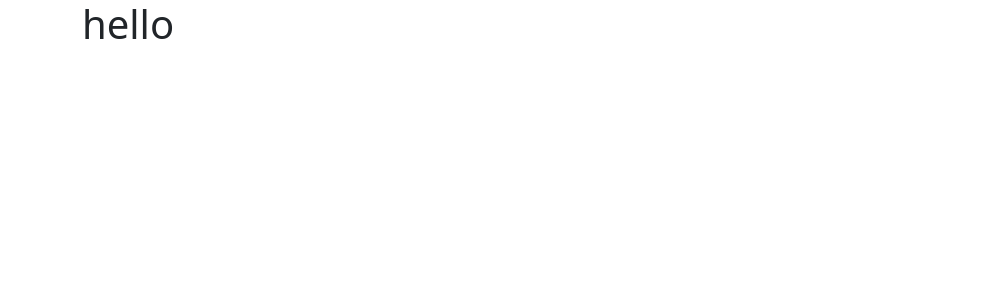
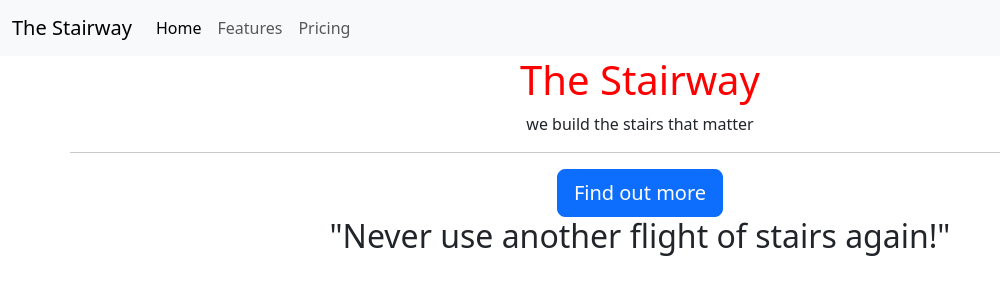
Before and after one commit to logannelson21/new-startup, a plain HTML site: page index.html in a window 1280 px wide. Shown: the whole page, without its empty margins (0-1000 px from the left). Drawn offline with nearby package versions, Linux system fonts and the light colour scheme; a web font is replaced by a local one.

Commit message:
Finished html layout and included bootstrap classes.

```diff
--- a/index.html
+++ b/index.html
@@ -4,13 +4,47 @@
     <meta charset="UTF-8">
     <meta http-equiv="X-UA-Compatible" content="IE=edge">
     <meta name="viewport" content="width=device-width, initial-scale=1.0">
+    <link rel="stylesheet" href="https://cdnjs.cloudflare.com/ajax/libs/animate.css/4.1.1/animate.min.css">
+    <link rel="preconnect" href="https://fonts.googleapis.com">
+    <link rel="preconnect" href="https://fonts.gstatic.com" crossorigin>
+    <link href="https://fonts.googleapis.com/css2?family=Tilt+Prism&display=swap" rel="stylesheet">
     <link href="https://cdn.jsdelivr.net/npm/bootstrap@5.3.0-alpha1/dist/css/bootstrap.min.css" rel="stylesheet" integrity="sha384-GLhlTQ8iRABdZLl6O3oVMWSktQOp6b7In1Zl3/Jr59b6EGGoI1aFkw7cmDA6j6gD" crossorigin="anonymous">
-    <link href="style.css">
+    <link rel="stylesheet" href="style.css">
     <title>New Startup</title>
 </head>
 <body>
-    <div class="container">
-        <h1>hello</h1>
+  <nav class="navbar navbar-expand-lg bg-body-tertiary">
+    <div class="container-fluid">
+      <a class="navbar-brand" href="#">The Stairway</a>
+      <button class="navbar-toggler" type="button" data-bs-toggle="collapse" data-bs-target="#navbarNavAltMarkup" aria-controls="navbarNavAltMarkup" aria-expanded="false" aria-label="Toggle navigation">
+        <span class="navbar-toggler-icon"></span>
+      </button>
+      <div class="collapse navbar-collapse" id="navbarNavAltMarkup">
+        <div class="navbar-nav">
+          <a class="nav-link active" aria-current="page" href="#">Home</a>
+          <a class="nav-link" href="#">Features</a>
+          <a class="nav-link" href="#">Pricing</a>
+        </div>
+      </div>
     </div>
+  </nav>
+    <div class="container d-flex text-center align-items-center justify-content-center h-100">
+      <div class="row">
+        <header>
+          <h1 class="animate__animated animate__flip animate__slow">The Stairway</h1>
+          <p class="h1-info">we build the stairs that matter</p>
+        </header>
+          <div class="buffer col-12"></div>
+          <hr>
+        <section class="text-center col-12">
+          <button class="btn btn-primary btn-lg">Find out more</button>
+        </section
+      </div>
+
+      <section class="s-information d-flex text-center align-items-center justify-content-center ">
+        <h2>"Never use another flight of stairs again!"</h2>
+      </section>
+    </div>
+    <script src="https://cdn.jsdelivr.net/npm/bootstrap@5.3.0-alpha1/dist/js/bootstrap.bundle.min.js" integrity="sha384-w76AqPfDkMBDXo30jS1Sgez6pr3x5MlQ1ZAGC+nuZB+EYdgRZgiwxhTBTkF7CXvN" crossorigin="anonymous"></script>
 </body>
 </html>
```
